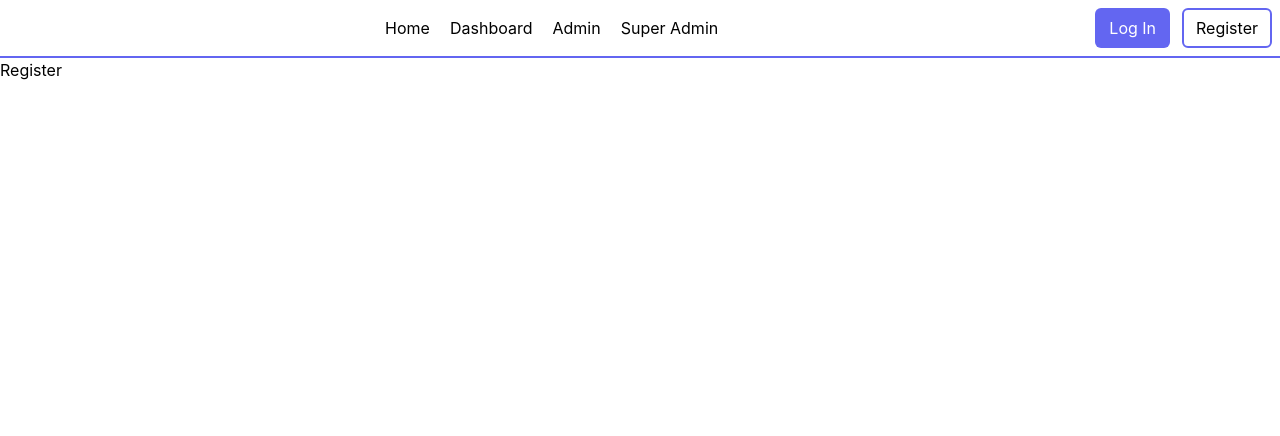
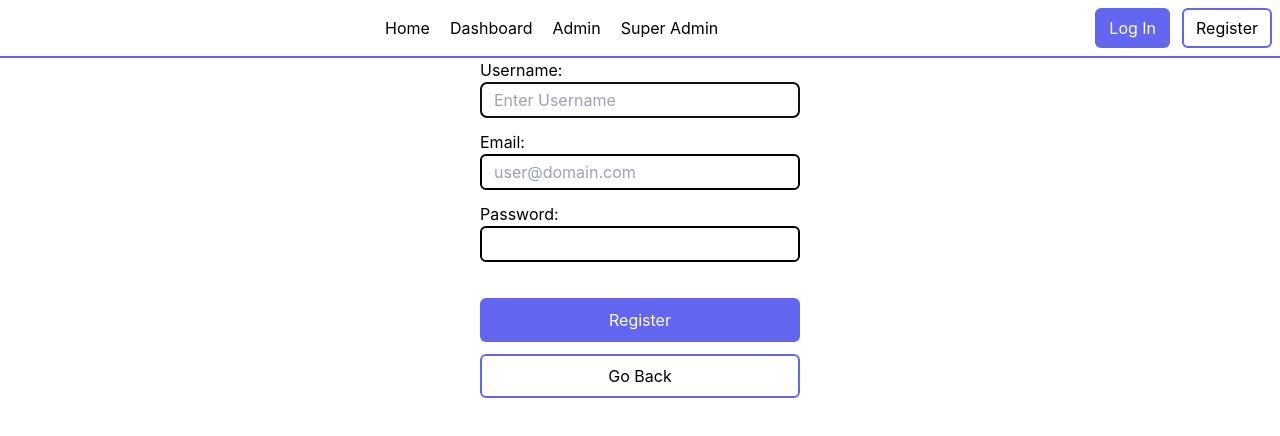
Before and after one commit to sukhpious/web-winter, a React (Create React App) app in the folder class/my-app/: page /register in a window 1280 px wide. Shown: the top 436 px of the page. Built offline with nearby package versions, Linux system fonts and the light colour scheme.

Commit message:
Register User - now breaking Logout function

```diff
--- a/class/my-app/src/context/AuthProvider.jsx
+++ b/class/my-app/src/context/AuthProvider.jsx
@@ -10,13 +10,18 @@ const AuthProvider = ({ children }) => {
 	const [user, setUser] = useState(null);
 	const navigate = useNavigate();
 
+	// login function when clicked
 	const login = useCallback(
 		async (from) => {
 			try {
+				// getting fake user
 				const user = await fakeLogin();
+				//setting the user
 				setUser(user);
 				// refreshToken is stored in localStorage here, but should be set in an secure/http only cookie
+				// setting refershToken in localstorage
 				localStorage.setItem("refreshToken", `refresh: ${Math.floor(Math.random() * 100)}`);
+				// navigation from where the login is clicked
 				navigate(from, { replace: true });
 			} catch (err) {
 				console.error(err);
@@ -28,10 +33,17 @@ const AuthProvider = ({ children }) => {
 	const logout =
 		(() => {
 			localStorage.removeItem("refreshToken");
+			localStorage.removeItem("UserEmail");
+			localStorage.removeItem("UserPwd");
+			localStorage.removeItem("UserName");
+			localStorage.removeItem("AccessToken");
+
 			setUser(null);
 			navigate("/");
 		},
 		[navigate]);
+
+	// this auth is getting faklogin from useFakelogin with access token
 
 	const value = { user, setUser, login, logout };
 	return (
--- a/class/my-app/src/hook/useRefreshToken.js
+++ b/class/my-app/src/hook/useRefreshToken.js
@@ -1,4 +1,3 @@
-import React from "react";
 import { useCallback } from "react";
 import useAuth from "./useAuth";
 const useRefreshToken = () => {
@@ -19,6 +18,7 @@ const useRefreshToken = () => {
 			}, 2000);
 		});
 
+		// not clear
 		setUser((prevUser) => ({ ...prevUser, ...response }));
 
 		return response.accessToken;
--- a/class/my-app/src/pages/Login/LoginForm.jsx
+++ b/class/my-app/src/pages/Login/LoginForm.jsx
@@ -28,15 +28,33 @@ const LoginForm = () => {
 		emailRef.current.focus();
 	}, []);
 
+	//validation
 	useEffect(() => {
 		setValidEmail(EMAIL_REGEX.test(email) && email.length <= 50);
 		setValidPwd(pwd.length >= 4 && pwd.length <= 16);
 	}, [email, pwd]);
 
+	// error checking
 	useEffect(() => {
 		setErrMsg("");
 	}, [email, pwd]);
 
+	const userMatch = () => {
+		const emailChk = localStorage.getItem("UserEmail");
+		const pwdChk = localStorage.getItem("UserPwd");
+		const userName = localStorage.getItem("UserName");
+		const accessToken = localStorage.getItem("AccessToken");
+		if (email.toLowerCase == emailChk.toLowerCase && pwd.toLowerCase === pwdChk.toLowerCase) {
+			const user = {
+				id: "2",
+				name: userName,
+				accessToken: accessToken,
+			};
+			return user;
+		}
+	};
+
+	//login
 	const handleLogin = async (e) => {
 		e.preventDefault();
 		setErrMsg("");
@@ -53,8 +71,10 @@ const LoginForm = () => {
 		}
 
 		try {
-			const user = await fakeLogin();
+			const user = await userMatch();
+
 			setUser(user);
+
 			// refreshToken is stored in localStorage here, but should be set in an secure/http only cookie
 			localStorage.setItem("refreshToken", `refresh: ${Math.floor(Math.random() * 100)}`);
 			navigate(from, { replace: true });
--- a/class/my-app/src/pages/Register.jsx
+++ b/class/my-app/src/pages/Register.jsx
@@ -1,6 +1,106 @@
-import React from "react";
+import React, { useRef, useEffect, useState } from "react";
+import { useNavigate } from "react-router-dom";
+import useAuth from "../hook/useAuth";
+
+const EMAIL_REGEX = /^([A-Za-z0-9_\-\.])+\@([A-Za-z0-9_\-\.])+\.([A-Za-z]{2,4})$/;
+const USER_REGEX = /^([A-Za-z0-9])/;
 
 const Register = () => {
-	return <div>Register</div>;
+	const { setUser } = useAuth();
+	const regUserRef = useRef();
+	const navigate = useNavigate();
+
+	const [regUser, setRegUser] = useState("");
+	const [validUser, setValidUser] = useState(false);
+
+	const [email, setEmail] = useState("");
+	const [validEmail, setValidEmail] = useState(false);
+
+	const [pwd, setPwd] = useState("");
+	const [validPwd, setValidPwd] = useState(false);
+
+	const [errMsg, setErrMsg] = useState("");
+
+	const goBack = () => navigate(-1);
+
+	useEffect(() => {
+		regUserRef.current.focus();
+	}, []);
+
+	useEffect(() => {
+		setValidUser(USER_REGEX.test(regUser) && regUser.length <= 12);
+		setValidEmail(EMAIL_REGEX.test(email) && email.length <= 50);
+		setValidPwd(pwd.length >= 4 && pwd.length <= 16);
+	}, [regUser, email, pwd]);
+
+	useEffect(() => {
+		setErrMsg("");
+	}, [regUser, email, pwd]);
+
+	const registerUser = () => {
+		const user = {
+			name: regUser,
+			email: email,
+			pwd: pwd,
+			accessToken: `${Math.floor(Math.random() * 100)}`,
+		};
+		return user;
+	};
+
+	const handleRegister = (e) => {
+		e.preventDefault();
+
+		setErrMsg("");
+
+		// from here
+
+		try {
+			// this is for authentication
+			const user = registerUser();
+			setUser(user);
+			//Analogy: this is to check against db stored user and password
+			localStorage.setItem("UserEmail", `email: ${user.email}`);
+			localStorage.setItem("UserPwd", `password: ${user.pwd}`);
+			localStorage.setItem("UserName", `username: ${user.name}`);
+			localStorage.setItem("AccessToken", `access: ${user.accessToken}`);
+			navigate("/login");
+			console.log(user);
+		} catch (err) {
+			console.log(err);
+		}
+	};
+
+	return (
+		<>
+			<form onSubmit={handleRegister} className="flex flex-col gap-3 w-7/12 md:w-4/12 lg:w-3/12 mx-auto">
+				<div className="flex flex-col">
+					<label htmlFor="user">Username: </label>
+					<input ref={regUserRef} className="py-1 px-3 border-2 border-black rounded-md" id="user" type="text" placeholder="Enter Username" required onChange={(e) => setRegUser(e.target.value)} value={regUser} />
+					{!validUser && regUser.length > 0 && <p className="text-red-500">Not a valid user</p>}
+				</div>
+
+				<div className="flex flex-col">
+					<label htmlFor="email">Email: </label>
+					<input className="py-1 px-3 border-2 border-black rounded-md" id="email" type="email" placeholder="user@domain.com" required onChange={(e) => setEmail(e.target.value)} value={email} />
+					{!validEmail && email.length > 0 && <p className="text-red-500">Not a valid email</p>}
+				</div>
+
+				<div className="flex flex-col">
+					<label htmlFor="password">Password: </label>
+					<input className="py-1 px-3 border-2 border-black rounded-md" id="password" type="password" required onChange={(e) => setPwd(e.target.value)} value={pwd} />
+					{!validPwd && pwd.length > 0 && <p className="text-red-500">Not a valid password</p>}
+				</div>
+
+				<button type="submit" className="rounded-md border-2 border-transparent bg-indigo-500 text-white py-2 px-3 mt-6" disabled={!validUser || !validEmail || !validPwd}>
+					Register
+				</button>
+
+				<button className="rounded-md border-2 border-indigo-500 py-2 px-3" onClick={goBack}>
+					Go Back
+				</button>
+			</form>
+			{errMsg && <p className="text-red-500">{errMsg}</p>}
+		</>
+	);
 };
 export default Register;
```
